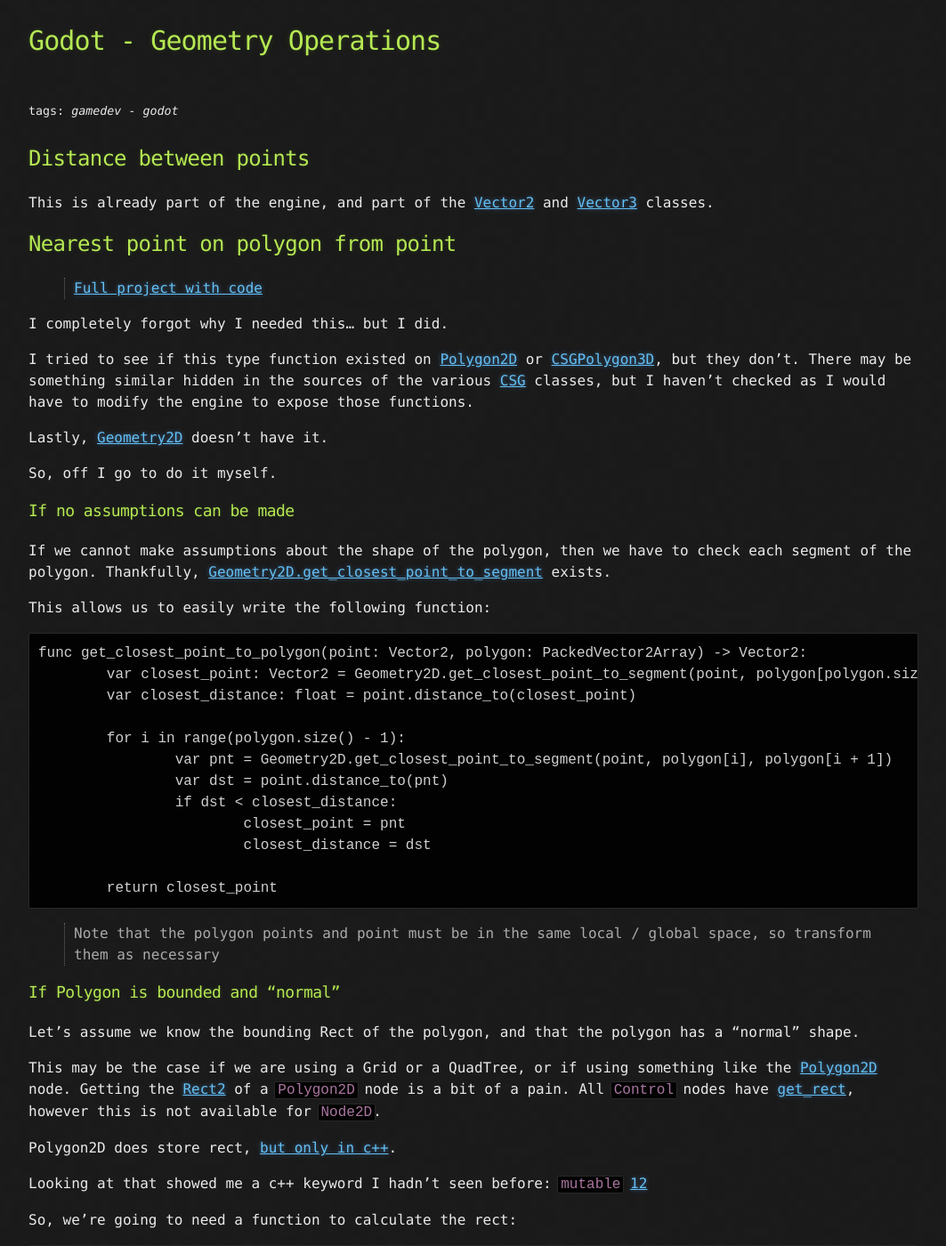
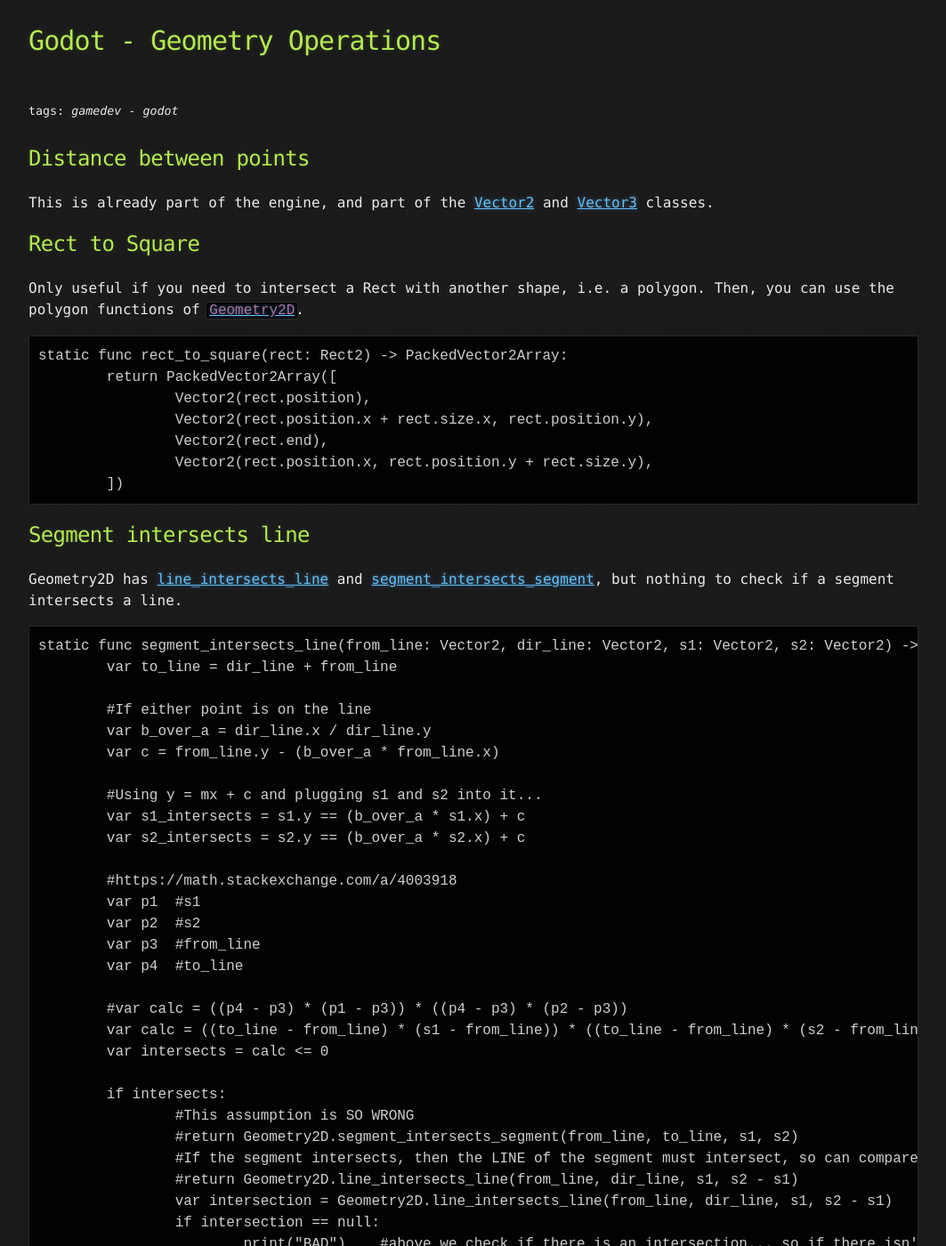
Before and after one commit to HubbleCommand/HubbleCommand.github.io, a Jekyll site: the page built from _projects/godot/geometry-ops.md, in a window 1280 px wide and 1400 px high, scrolled down 206 px. Shown: the whole window at 89% size, without its empty margins (108-1171 px from the left). Built offline with Jekyll 4.4.1, drawn with Linux system fonts in a browser that asks for light colours; nearby versions of some CDN libraries; some of the changed text lies outside the part shown.

Commit message:
godot more geometry ops

````diff
--- a/_projects/godot/geometry-ops.md
+++ b/_projects/godot/geometry-ops.md
@@ -8,6 +8,60 @@
 
 ## Distance between points
 This is already part of the engine, and part of the [Vector2](https://docs.godotengine.org/en/stable/classes/class_vector2.html#class-vector2-method-distance-to) and [Vector3](https://docs.godotengine.org/en/stable/classes/class_vector3.html#class-vector3-method-distance-to) classes.
+
+
+
+## Rect to Square
+Only useful if you need to intersect a Rect with another shape, i.e. a polygon.
+Then, you can use the polygon functions of [`Geometry2D`](https://docs.godotengine.org/en/stable/classes/class_geometry2d.html).
+
+```
+static func rect_to_square(rect: Rect2) -> PackedVector2Array:
+	return PackedVector2Array([
+		Vector2(rect.position),
+		Vector2(rect.position.x + rect.size.x, rect.position.y),
+		Vector2(rect.end),
+		Vector2(rect.position.x, rect.position.y + rect.size.y),
+	])
+```
+
+## Segment intersects line
+Geometry2D has [line_intersects_line](https://docs.godotengine.org/en/stable/classes/class_geometry2d.html#class-geometry2d-method-line-intersects-line) and [segment_intersects_segment](https://docs.godotengine.org/en/stable/classes/class_geometry2d.html#class-geometry2d-method-segment-intersects-segment), but nothing to check if a segment intersects a line.
+
+```
+static func segment_intersects_line(from_line: Vector2, dir_line: Vector2, s1: Vector2, s2: Vector2) -> Variant:
+	var to_line = dir_line + from_line
+
+	#If either point is on the line
+	var b_over_a = dir_line.x / dir_line.y
+	var c = from_line.y - (b_over_a * from_line.x)
+
+	#Using y = mx + c and plugging s1 and s2 into it...
+	var s1_intersects = s1.y == (b_over_a * s1.x) + c
+	var s2_intersects = s2.y == (b_over_a * s2.x) + c
+
+	#https://math.stackexchange.com/a/4003918
+	var p1	#s1
+	var p2	#s2
+	var p3	#from_line
+	var p4	#to_line
+
+	#var calc = ((p4 - p3) * (p1 - p3)) * ((p4 - p3) * (p2 - p3))
+	var calc = ((to_line - from_line) * (s1 - from_line)) * ((to_line - from_line) * (s2 - from_line))
+	var intersects = calc <= 0
+
+	if intersects:
+		#This assumption is SO WRONG
+		#return Geometry2D.segment_intersects_segment(from_line, to_line, s1, s2)
+		#If the segment intersects, then the LINE of the segment must intersect, so can compare LINES, not SEGMENTS
+		#return Geometry2D.line_intersects_line(from_line, dir_line, s1, s2 - s1)
+		var intersection = Geometry2D.line_intersects_line(from_line, dir_line, s1, s2 - s1)
+		if intersection == null:
+			print("BAD")	#above we check if there is an intersection... so if there isn't once, something is fucky...
+		return intersection
+
+	return null
+```
 
 ## Nearest point on polygon from point
 > [Full project with code][1]
@@ -124,3 +178,8 @@
 However, after running these tests, the unbounded method is actually much faster!
 4 to 10 times faster!
 I was certainly surprised by this result.
+
+
+## Useless intersections
+
+Things like `line_intersects_rect` and `segment_intersects_rect` can be done with [`Geometry2D.intersect_polyline_with_polygon`](https://docs.godotengine.org/en/stable/classes/class_geometry2d.html#class-geometry2d-method-intersect-polyline-with-polygon).
````
